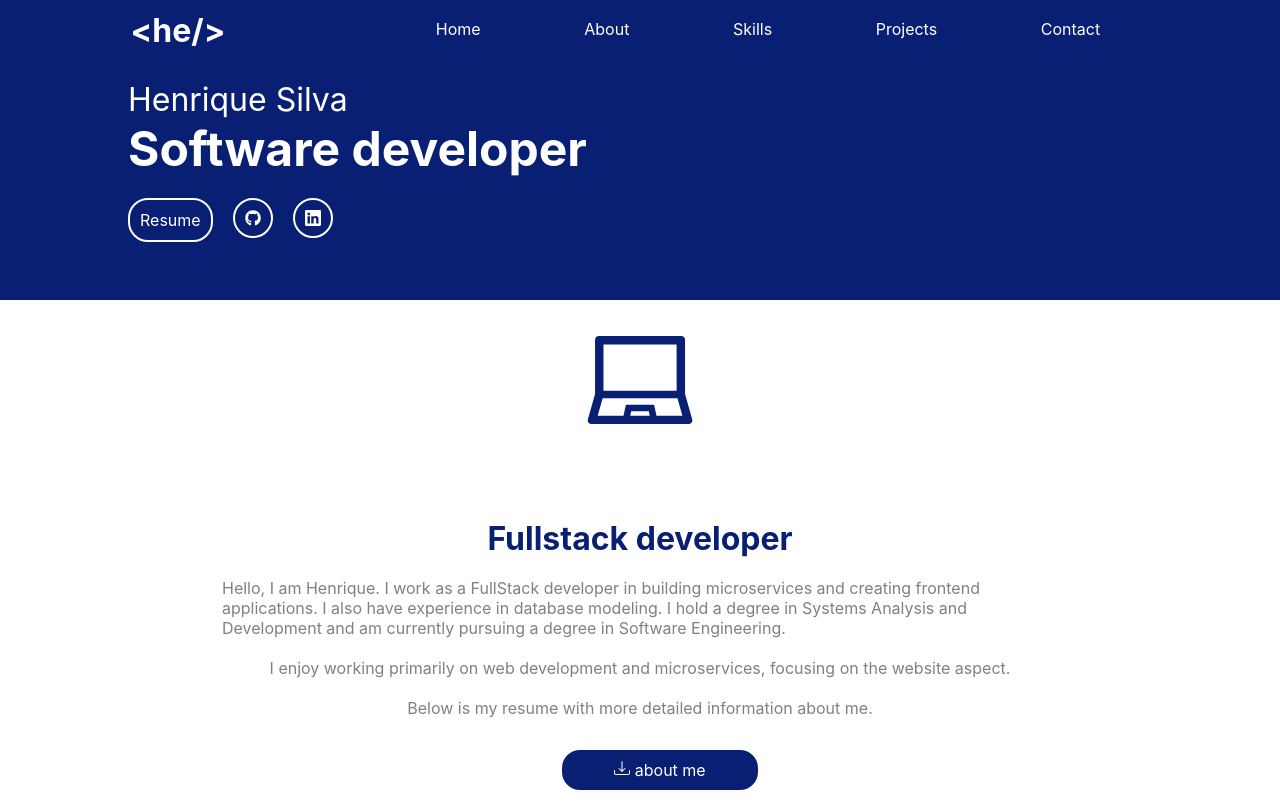
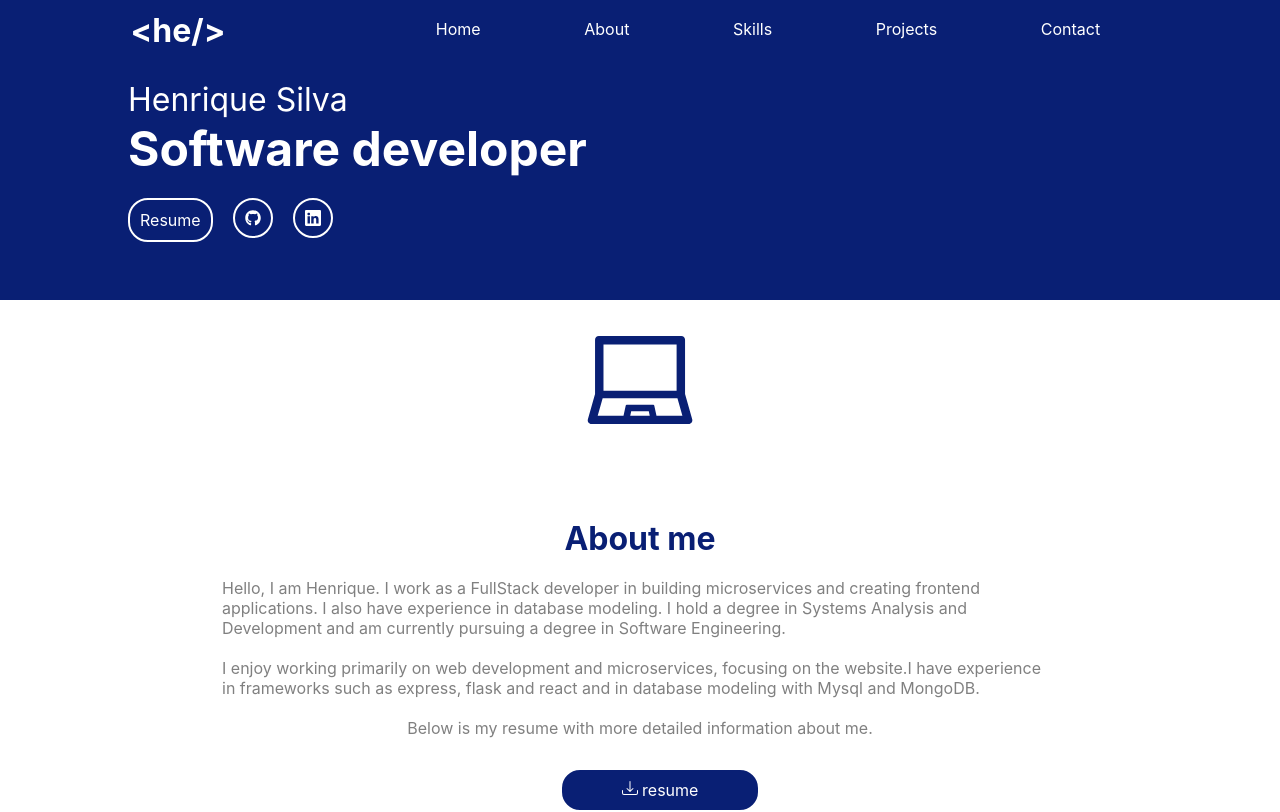
Before and after one commit to HenriHTTP/Portifolio.Web, a React (Create React App) app: page / in a window 1280 px wide. Shown: the top 812 px of the page. Built offline with nearby package versions, Linux system fonts and the light colour scheme.

Commit message:
feat: remove aos and add details

```diff
--- a/src/components/about/about.jsx
+++ b/src/components/about/about.jsx
@@ -1,15 +1,11 @@
 import './style/about.css'
 import {AiOutlineLaptop} from 'react-icons/ai'
 import {BsDownload} from 'react-icons/bs'
-import Aos from 'aos'
 import 'aos/dist/aos.css'
-import React, {useEffect} from 'react';
+import React from 'react';
 import '../global/styles.css'
 
 export default function About() {
-    useEffect(() => {
-        Aos.init();
-    }, []);
     return (
         <>
             <div id='about' className='content'>
@@ -18,22 +14,23 @@ export default function About() {
                         <h1 className="icons blue" data-aos="fade-up-right"><AiOutlineLaptop/></h1>
                     </article>
                 </section>
-                <section className='container-content' data-aos="fade-up">
+                <section className='container-content'>
                     <article>
-                        <h1 className="title">Fullstack developer</h1>
+                        <h1 className="title">About me</h1>
                         <p className="text">Hello, I am Henrique. I work as a FullStack developer in building
                             microservices and creating
                             frontend applications. I also have experience in database modeling. I hold a degree in
                             Systems Analysis and Development and am currently pursuing a degree in Software
                             Engineering.</p>
                         <p className="text">I enjoy working primarily on web development and microservices, focusing on
-                            the website
-                            aspect.</p>
+                            the website.I have experience in frameworks such as express, flask and react and in database
+                            modeling with Mysql and MongoDB.
+                        </p>
                         <p className="text">Below is my resume with more detailed information about me.</p>
                         <section className="buttons-section">
                             <button
                                 onClick={() => window.open('https://drive.google.com/file/d/1iozr7nIA-EimhAwrENOy4n6jFChMIr_l/view')}>
-                                <BsDownload/> about me
+                                <BsDownload/> resume
                             </button>
                         </section>
                     </article>
```
